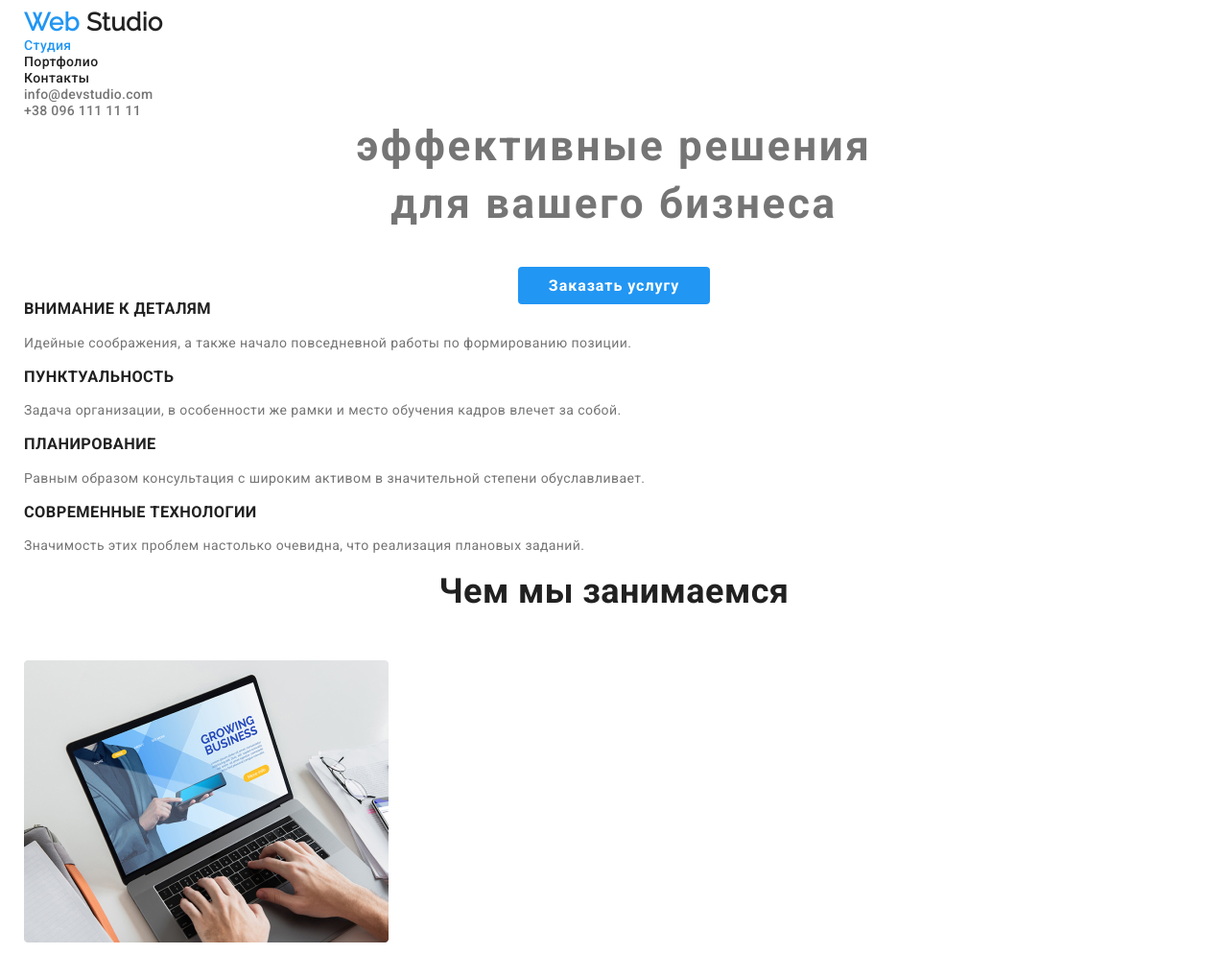
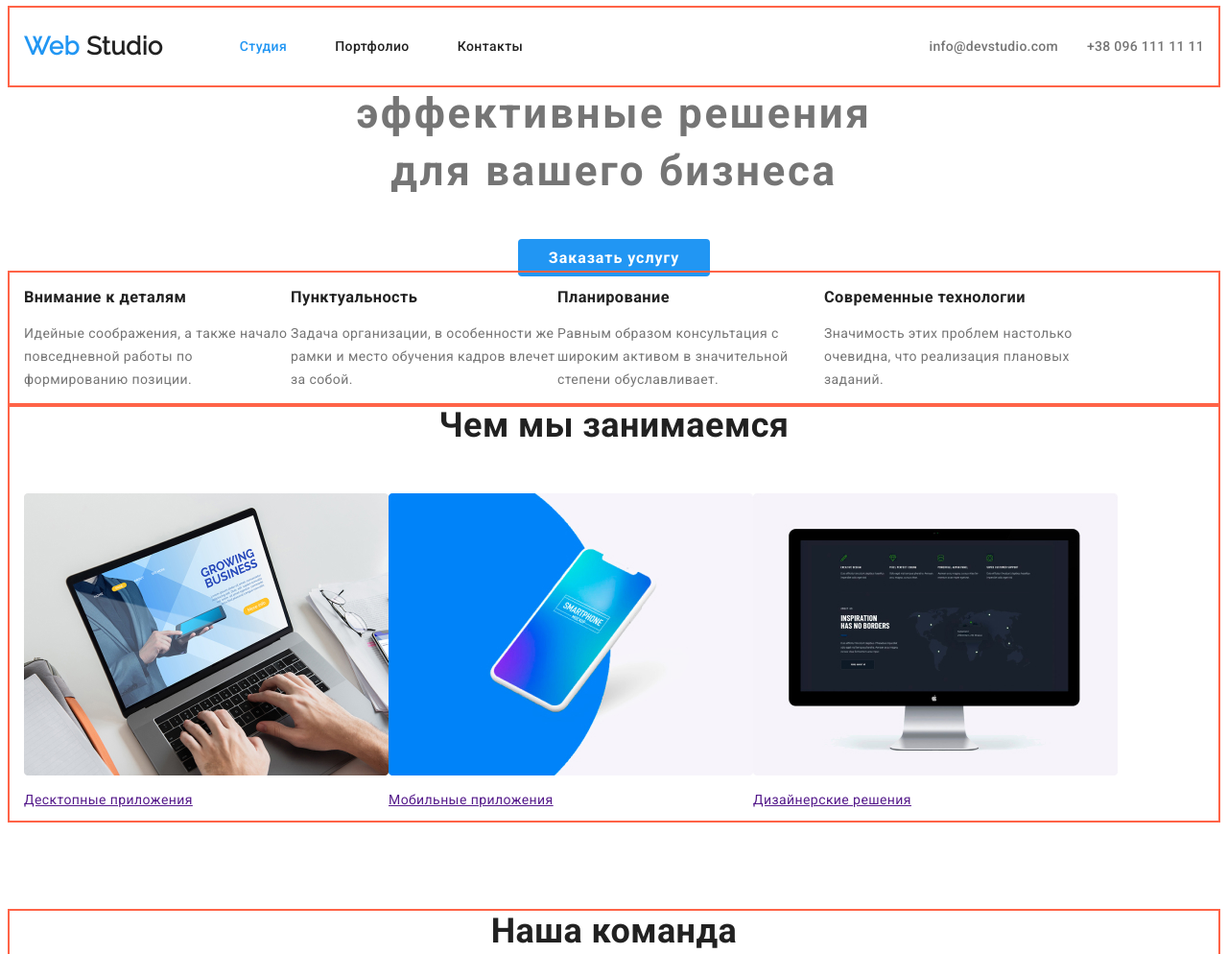
Before and after one commit to VikMelanchenko/goit-markup-hw-03, a plain HTML site: page index.html in a window 1280 px wide. Shown: the top 994 px of the page at 96% size. Drawn offline with Linux system fonts and the light colour scheme.

Commit message:
Добавляет flex

```diff
--- a/CSS/style.css
+++ b/CSS/style.css
@@ -14,6 +14,7 @@
   --primery-link-color: #afb1b8;
   --footer-text-color: rgba(255, 255, 255, 0.6);
   --footer-bg-color: #2f303a;
+  --secondary-bg-color: #f5f4fa;
 }
 
 body {
@@ -24,14 +25,18 @@ body {
   letter-spacing: 0.03em;
 }
 
-.container {
-  width: 1230px;
-}
-
+/* utilities */
 .list {
   padding: 0;
   margin: 0;
   list-style: none;
+}
+
+.container {
+  margin-left: auto;
+  margin-right: auto;
+  width: 1230px;
+  outline: 2px solid tomato;
 }
 
 /* logo */
@@ -45,11 +50,76 @@ body {
 }
 
 .page-header {
+  background-color: var(--primary-white-color);
+}
+
+/* main nav */
+
+.main-nav {
+  display: flex;
+  align-items: center;
+}
+
+/* site nav */
+
+.site-nav {
+  display: flex;
+  margin-left: 80px;
+}
+
+.site-nav .item + .item {
+  margin-left: 50px;
+}
+.site-nav .link {
+  display: block;
+  padding-top: 32px;
+  padding-bottom: 32px;
+
+  color: var(--title-text-color);
+  font-weight: 500;
+  line-height: 1.2;
+  text-decoration: none;
+}
+
+.site-nav .link:hover,
+.site-nav .link:focus {
+  color: var(--accent-color);
+}
+
+.site-nav .link.current {
+  color: var(--accent-color);
+}
+
+/* auth-nav */
+
+.auth-nav {
+  display: flex;
+  margin-left: auto;
+}
+
+.auth-nav .item + .item {
+  margin-left: 30px;
+}
+
+/* .site-nav .button {
+  display: block;
+  padding-top: 32px;
+  padding-bottom: 32px;
+} */
+
+.auth-nav.button:hover,
+.auth-nav.button:focus {
+  color: var(--accent-color);
+  font-weight: 500;
+  line-height: 1.14;
+  letter-spacing: 0.02em;
 }
 
 .container {
   margin-left: auto;
   margin-right: auto;
+  padding-right: 15px;
+  padding-left: 15px;
   width: 1230px;
 }
 
@@ -69,41 +139,18 @@ body {
 }
 .hero-title {
   margin-top: 0px;
-  margin-bottom: 40px;
+  margin-bottom: 46px;
+
   font-weight: 900;
   font-size: 44px;
   line-height: 1.36;
   letter-spacing: 0.06em;
 }
-/* site nav */
-.site-nav .link {
-  color: var(--title-text-color);
-  font-weight: 500;
-  line-height: 1.2;
-  text-decoration: none;
-}
-
-.site-nav .link:hover,
-.site-nav .link:focus {
-  color: var(--accent-color);
-}
-
-.site-nav .link.current {
-  color: var(--accent-color);
-}
-
-/* auth-nav */
-.auth-nav.button:hover,
-.auth-nav.button:focus {
-  color: var(--accent-color);
-  font-weight: 500;
-  line-height: 1.14;
-  letter-spacing: 0.02em;
-}
 
 /* section */
 
 .section-title {
+  padding-top: 0;
   margin-top: 0;
   margin-bottom: 50px;
   color: var(--title-text-color);
@@ -114,20 +161,41 @@ body {
 }
 
 /* features */
+
+.features-list {
+  display: flex;
+  flex-wrap: wrap;
+}
+
+.features-list .item {
+  width: 278px;
+}
 .features-title {
-  margin-top: 0;
-  margin-bottom: 10px;
+  /* margin-top: 0;
+  margin-bottom: 10px; */
   color: var(--title-text-color);
   font-weight: 700;
   line-height: 1.14;
-  text-transform: uppercase;
 }
 
 .features-list .text {
   line-height: 1.71;
 }
 
+/* studio works */
+
+.works-list {
+  display: flex;
+  flex-wrap: wrap;
+}
+
+.works-list .item {
+  width: 380px;
+}
+
 /* team */
+
+/*  */
 
 .section {
   padding-top: 94px;
@@ -221,6 +289,7 @@ body {
 }
 
 /* portfolio work */
+
 .work-title {
   color: var(--title-text-color);
   font-weight: 700;
@@ -239,6 +308,8 @@ body {
 /* footer */
 
 .footer-page {
+  margin-left: auto;
+  margin-right: auto;
   background-color: var(--footer-bg-color);
 }
 
@@ -251,11 +322,6 @@ body {
   color: var(--primary-white-color);
   font-weight: 700;
   line-height: 1.14;
-}
-
-.street-address {
-  line-height: 1.71;
-  color: var(--primary-white-color);
 }
 
 .contacts {
```
